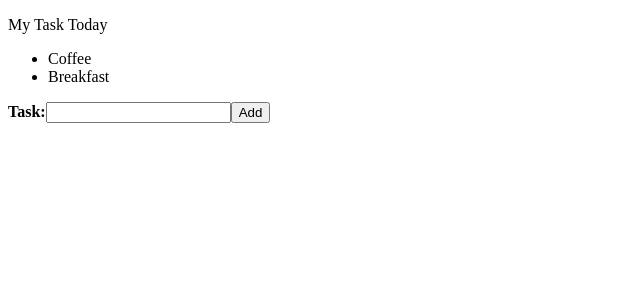
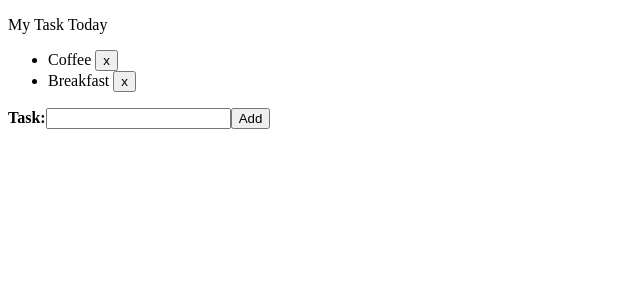
Before and after one commit to lknlookin/ctf-angular-0, an Angular app: page / in a window 1280 px wide. Shown: the top 300 px of the page, without its empty margins (0-640 px from the left). Built offline with nearby package versions, Linux system fonts and the light colour scheme.

Commit message:
homework4

```diff
--- a/src/app/todo-list/todo-list.component.html
+++ b/src/app/todo-list/todo-list.component.html
@@ -1,7 +1,10 @@
 <div>
     <p>My Task Today</p>
     <ul>
-        <li *ngFor="let todo of todolist">{{ todo }}</li>
+        <li *ngFor="let todo of todolist">
+            {{ todo }}
+            <button (click)="delTask(todo)">x</button>
+        </li>
     </ul>
     <b>Task:</b>
     <input type="text" [(ngModel)]="newtodo">
--- a/src/app/todo-list/todo-list.component.ts
+++ b/src/app/todo-list/todo-list.component.ts
@@ -16,4 +16,8 @@ export class ToDoListComponent {
     addTask(){
         this.todolist.push(this.newtodo);
     }
+
+    delTask(todo:string){
+        this.todolist.splice(this.todolist.indexOf(todo,0),1);
+    }
 }
```
